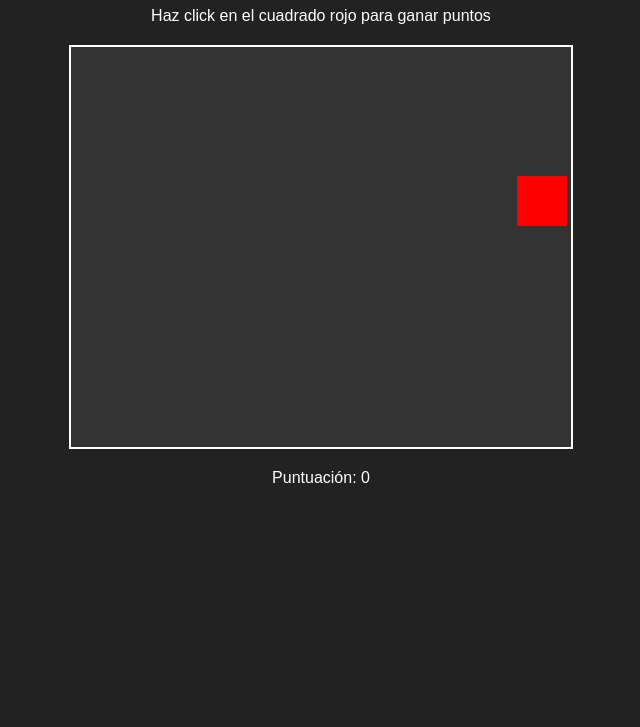
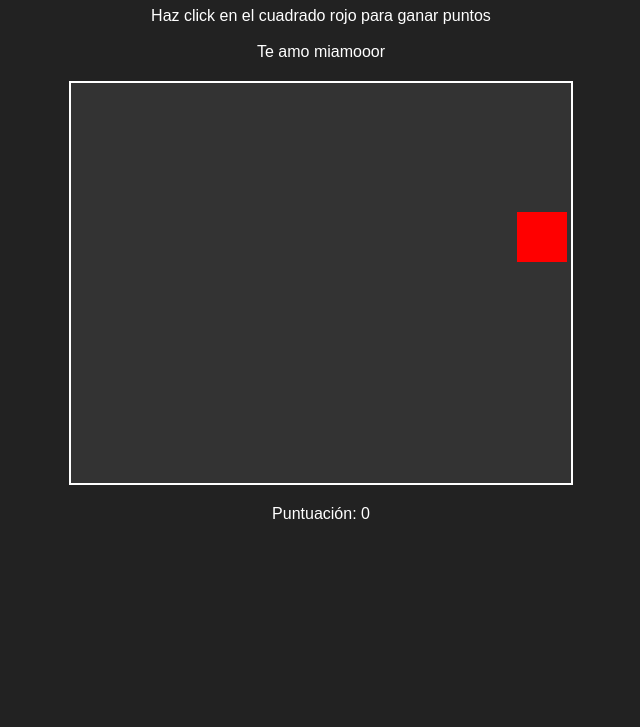
Before and after one commit to hugo21280105/Proyecto1, a plain HTML site: page index.html in a window 1280 px wide. Shown: the part 73-800 px from the top of the page, without its empty margins (319-959 px from the left). Drawn offline with Linux system fonts and the light colour scheme.

Commit message:
index.html

```diff
--- a/index.html
+++ b/index.html
@@ -32,7 +32,8 @@
     </head>
     <body>
         <h1>Atrapa el cuadrado</h1>
-        <p>Haz click en el cuadrado rojo para ganar puntos</p>
+        <p>Haz click en el cuadrado rojo para ganar puntos<br/><br/>
+        Te amo miamooor</p>
         <div id="gameArea">
             <div id="square"></div>
         </div>
```
